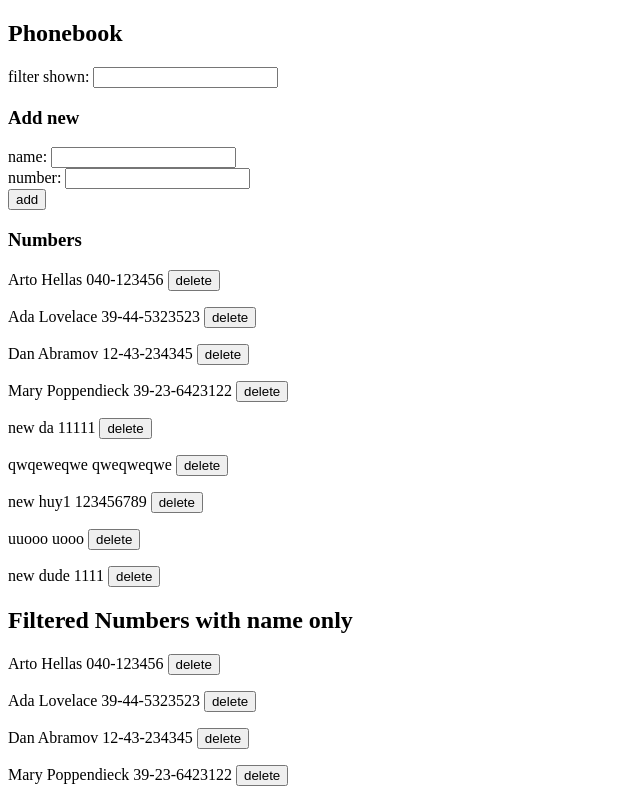
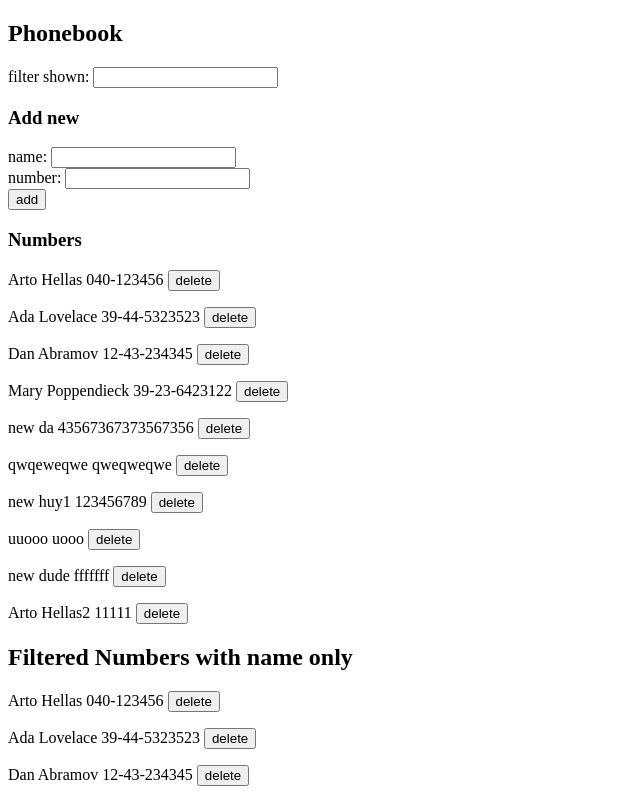
Before and after one commit to Metarails/Full_Stack_open, a React (Create React App) app in the folder Osa2/puhelinluettelo/: page / in a window 1280 px wide. Shown: the top 800 px of the page, without its empty margins (0-640 px from the left). Built offline with nearby package versions, Linux system fonts and the light colour scheme; data requests are answered from the project's data file.

Commit message:
2.15 puhelinluettelo step10 DONE

```diff
--- a/Osa2/puhelinluettelo/db.json
+++ b/Osa2/puhelinluettelo/db.json
@@ -22,7 +22,7 @@
     },
     {
       "name": "new da",
-      "number": " 11111",
+      "number": "43567367373567356",
       "id": 5
     },
     {
@@ -42,8 +42,13 @@
     },
     {
       "name": "new dude",
-      "number": "1111",
+      "number": "fffffff",
       "id": 11
+    },
+    {
+      "name": "Arto Hellas2",
+      "number": "11111",
+      "id": 12
     }
   ]
 }
--- a/Osa2/puhelinluettelo/src/App.js
+++ b/Osa2/puhelinluettelo/src/App.js
@@ -107,11 +107,28 @@ const App = () => {
     event.preventDefault();
     // console.log("button clicked", event.target, "new name: ", newName)
 
-    const includeTest = persons.find( person => newName === person.name)
-    // console.log("includes test: ",  includeTest);
-    if (includeTest !== undefined) {
+    const findPersonTest = persons.find( person => newName === person.name)
+    // console.log("includes test: ",  findPersonTest);
+    if (findPersonTest !== undefined) {
       // console.log("LÖYTY!!!")
-      alert(`${newName} is already added to phonebook`)
+      // alert(`${newName} is already added to phonebook`)
+      if (window.confirm(`${newName} is already added to phonebook. Do you want to update the phonenumber to: ${newNumber}?`)){
+        alert(`lets update dat nuimber ${newNumber}`);
+        console.log("number: ", newNumber);
+
+        console.log("orignal perosn data: ", findPersonTest)
+        const changedPerson = {...findPersonTest, number: newNumber};
+        console.log("changed person: ", changedPerson)
+
+        console.log(persons.map(person => person.id !== findPersonTest.id ? person : changedPerson))
+
+        peopleServices
+          .update(changedPerson)
+          .then(returnedPerson => {
+            setPersons(persons.map(person => person.id !== findPersonTest.id ? person : returnedPerson))
+          })
+      }
+
     }
     else {
       const nameObject = {
--- a/Osa2/puhelinluettelo/src/services/persons.js
+++ b/Osa2/puhelinluettelo/src/services/persons.js
@@ -23,5 +23,11 @@ const deletePerson = (person) => {
   return false
 }
 
-  const methods = { getAll, create, deletePerson }
-  export default methods
+const update = (newObject) => {
+  const request = axios.put(`${baseUrl}/${newObject.id}`, newObject)
+  return request.then(response => response.data)
+}
+
+
+const methods = { getAll, create, deletePerson, update }
+export default methods
```
